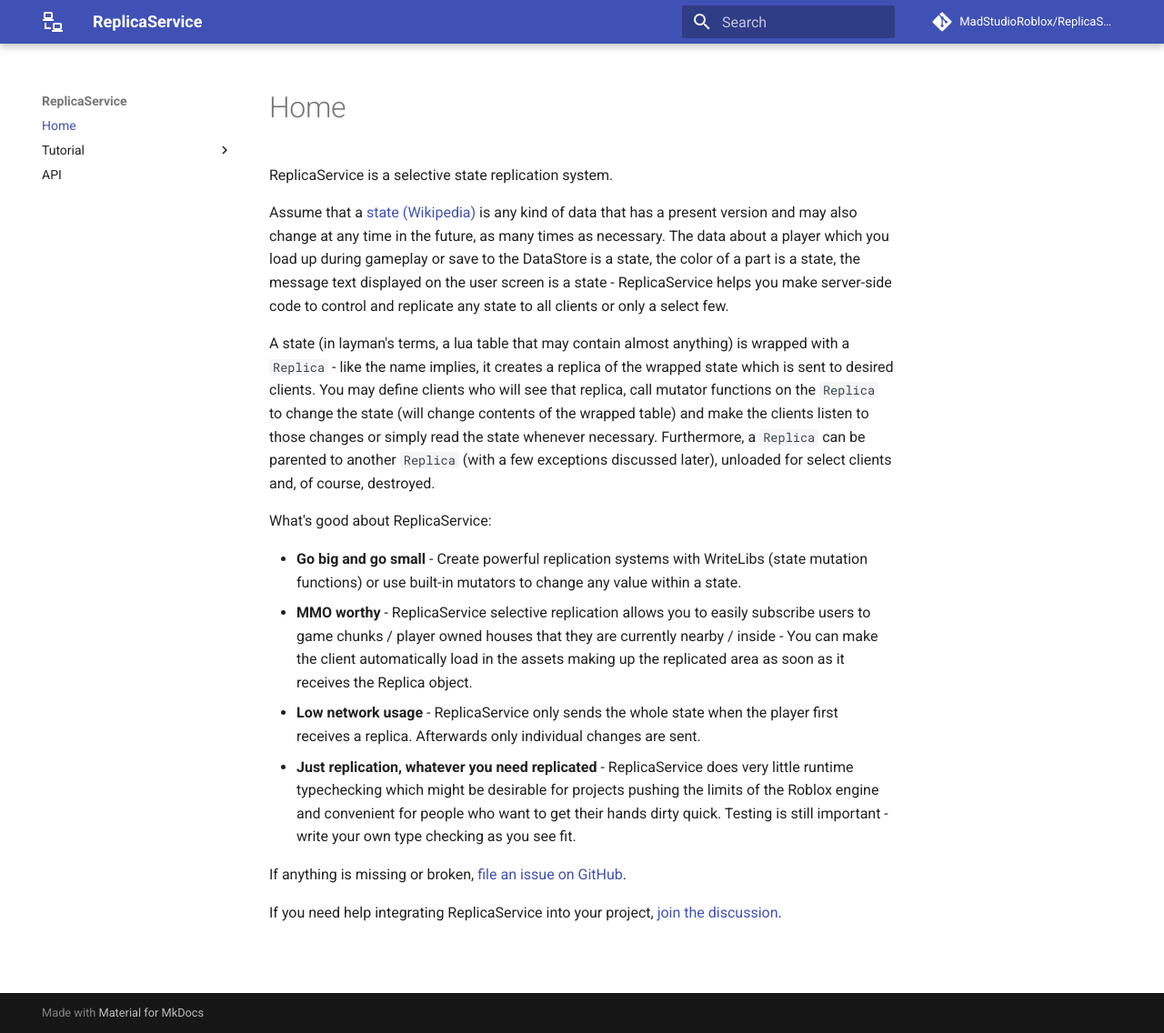
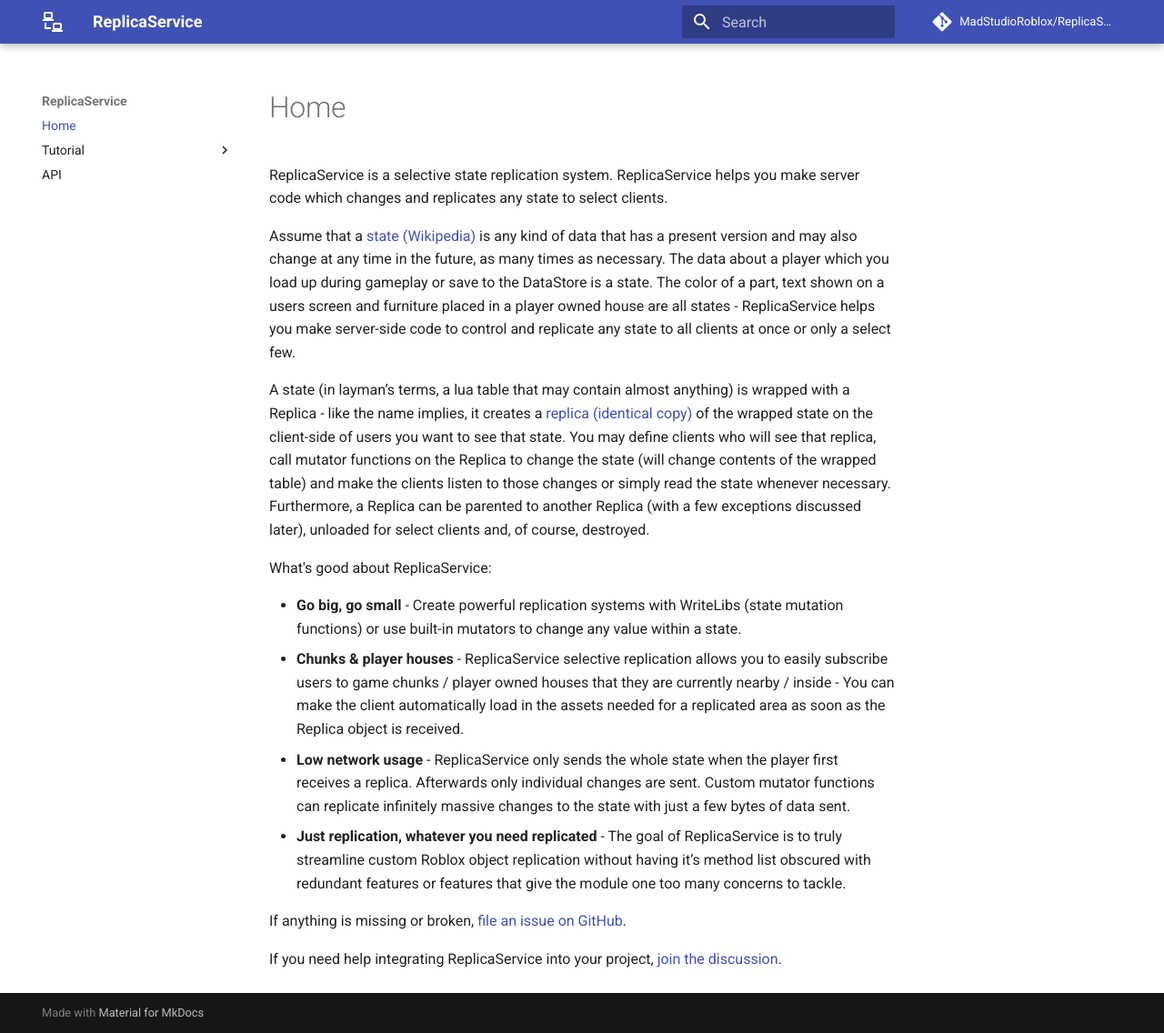
Before and after one commit to MadStudioRoblox/ReplicaService, an MkDocs documentation site: the page built from docs/index.md, in a window 1280 px wide and 1136 px high. Shown: the whole window at 91% size. Built offline with MkDocs 1.6.1 and Material for MkDocs 9.7.7, drawn with Linux system fonts in a browser that asks for light colours; comment, search, counter and statistics services are not loaded.

```diff
--- a/docs/index.md
+++ b/docs/index.md
@@ -1,31 +1,16 @@
 # Home
+ReplicaService is a selective state replication system. ReplicaService helps you make server code which changes and replicates any state to select clients.
 
-ReplicaService is a selective state replication system.
+Assume that a [state (Wikipedia)](https://en.wikipedia.org/wiki/State_(computer_science)) is any kind of data that has a present version and may also change at any time in the future, as many times as necessary. The data about a player which you load up during gameplay or save to the DataStore is a state. The color of a part, text shown on a users screen and furniture placed in a player owned house are all states - ReplicaService helps you make server-side code to control and replicate any state to all clients at once or only a select few.
 
-Assume that a [state (Wikipedia)](https://en.wikipedia.org/wiki/State_(computer_science)) is any kind of data that
-has a present version and may also change at any time in the future, as many times as necessary. The data about a player
-which you load up during gameplay or save to the DataStore is a state, the color of a part is a state, the message text displayed
-on the user screen is a state - ReplicaService helps you make server-side code to control and replicate any state to all
-clients or only a select few.
-
-A state (in layman's terms, a lua table that may contain almost anything) is wrapped with a `Replica` - like the name implies,
-it creates a replica of the wrapped state which is sent to desired clients. You may define clients who will see that replica,
-call mutator functions on the `Replica` to change the state (will change contents of the wrapped table) and make the clients
-listen to those changes or simply read the state whenever necessary. Furthermore, a `Replica` can be parented to another
-`Replica` (with a few exceptions discussed later), unloaded for select clients and, of course, destroyed.
+A state (in layman’s terms, a lua table that may contain almost anything) is wrapped with a Replica - like the name implies, it creates a [replica (identical copy)](https://en.wikipedia.org/wiki/Replica) of the wrapped state on the client-side of users you want to see that state. You may define clients who will see that replica, call mutator functions on the Replica to change the state (will change contents of the wrapped table) and make the clients listen to those changes or simply read the state whenever necessary. Furthermore, a Replica can be parented to another Replica (with a few exceptions discussed later), unloaded for select clients and, of course, destroyed.
 
 What's good about ReplicaService:
 
-- **Go big and go small** - Create powerful replication systems with WriteLibs (state mutation functions) or
-use built-in mutators to change any value within a state.
-- **MMO worthy** - ReplicaService selective replication allows you to easily subscribe users to game chunks / player owned houses
-that they are currently nearby / inside - You can make the client automatically load in the assets making up the replicated area
-as soon as it receives the Replica object.
-- **Low network usage** - ReplicaService only sends the whole state when the player first receives a replica.
-Afterwards only individual changes are sent.
-- **Just replication, whatever you need replicated** - ReplicaService does very little runtime typechecking which might be
-desirable for projects pushing the limits of the Roblox engine and convenient for people who want to get their hands dirty quick.
-Testing is still important - write your own type checking as you see fit.
+- **Go big, go small** - Create powerful replication systems with WriteLibs (state mutation functions) or use built-in mutators to change any value within a state.
+- **Chunks & player houses** - ReplicaService selective replication allows you to easily subscribe users to game chunks / player owned houses that they are currently nearby / inside - You can make the client automatically load in the assets needed for a replicated area as soon as the Replica object is received.
+- **Low network usage** - ReplicaService only sends the whole state when the player first receives a replica. Afterwards only individual changes are sent. Custom mutator functions can replicate infinitely massive changes to the state with just a few bytes of data sent.
+- **Just replication, whatever you need replicated** - The goal of ReplicaService is to truly streamline custom Roblox object replication without having it’s method list obscured with redundant features or features that give the module one too many concerns to tackle.
 
 If anything is missing or broken, [file an issue on GitHub](https://github.com/MadStudioRoblox/ReplicaService/issues).
 
```
Also changed, not shown: README.md (+6 -19 lines), docs/tutorial/basic_usage.md (+3 -2 lines).
